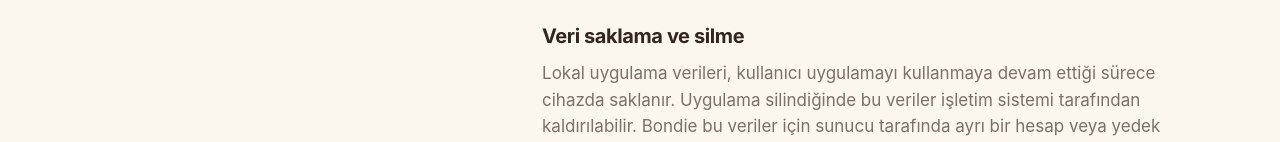
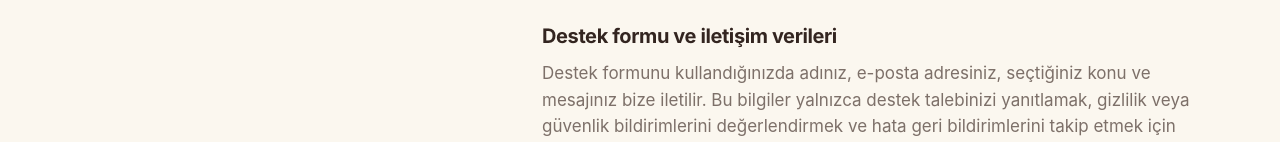
Before and after one commit to canerucal/bondie-site, a plain HTML site: page index.html in a window 1280 px wide. Shown: the part 2654-2796 px from the top of the page. Drawn offline with Linux system fonts and the light colour scheme.

Commit message:
github pages hazır.

```diff
--- a/index.html
+++ b/index.html
@@ -58,7 +58,7 @@
                 title="App Store bağlantısı yayınlandığında aktif edilecek"
               >
                 <img
-                  src="assets/app-store-badge-tr-white.svg"
+                  src="assets/app-store-badge-tr.svg"
                   alt="App Store'dan indirin"
                   width="151"
                   height="40"
@@ -176,12 +176,30 @@
               pazarlama amacıyla üçüncü taraflarla paylaşmaz. Uygulama bu verileri kullanarak
               kullanıcıyı farklı uygulamalar veya web siteleri arasında takip etmez.
             </p>
+            <h3>Destek formu ve iletişim verileri</h3>
+            <p>
+              Destek formunu kullandığınızda adınız, e-posta adresiniz, seçtiğiniz konu ve
+              mesajınız bize iletilir. Bu bilgiler yalnızca destek talebinizi yanıtlamak,
+              gizlilik veya güvenlik bildirimlerini değerlendirmek ve hata geri bildirimlerini
+              takip etmek için kullanılır.
+            </p>
+            <h3>Form güvenliği ve e-posta gönderimi</h3>
+            <p>
+              Destek formu kötüye kullanımı azaltmak için reCAPTCHA kontrolü kullanabilir ve
+              mesajınız e-posta hizmet sağlayıcısı üzerinden Bondie destek adresine gönderilebilir.
+              Bu hizmetler yalnızca form gönderimini güvenli şekilde işlemek ve mesajı iletmek
+              için kullanılır; Bondie bu bilgileri reklam veya izleme amacıyla kullanmaz.
+            </p>
             <h3>Veri saklama ve silme</h3>
             <p>
               Lokal uygulama verileri, kullanıcı uygulamayı kullanmaya devam ettiği sürece cihazda
               saklanır. Uygulama silindiğinde bu veriler işletim sistemi tarafından kaldırılabilir.
-              Bondie bu veriler için sunucu tarafında ayrı bir hesap veya yedek tutmaz. Gizlilik
-              soruları veya lokal verileri silme konusunda yardım için
+              Bondie bu veriler için sunucu tarafında ayrı bir hesap veya yedek tutmaz. Destek
+              formuyla gönderilen iletişim kayıtları ayrı bir veritabanında saklanmaz; adınız,
+              e-posta adresiniz, seçtiğiniz konu ve mesajınız destek talebinizi yanıtlayabilmemiz
+              için Bondie destek e-posta kutusuna gelen mesaj olarak tutulur. Bu kayıtlar yalnızca
+              destek, gizlilik, güvenlik bildirimi veya hata geri bildirimi takibi için kullanılır.
+              Gizlilik soruları, destek kayıtlarının silinmesi veya lokal verileri silme konusunda yardım için
               <a class="support-anchor" href="#support-form">destek formunu</a> kullanabilirsiniz.
             </p>
             <h3>Bondie neleri toplamaz?</h3>
```
Also changed, not shown: workers/README.md.
